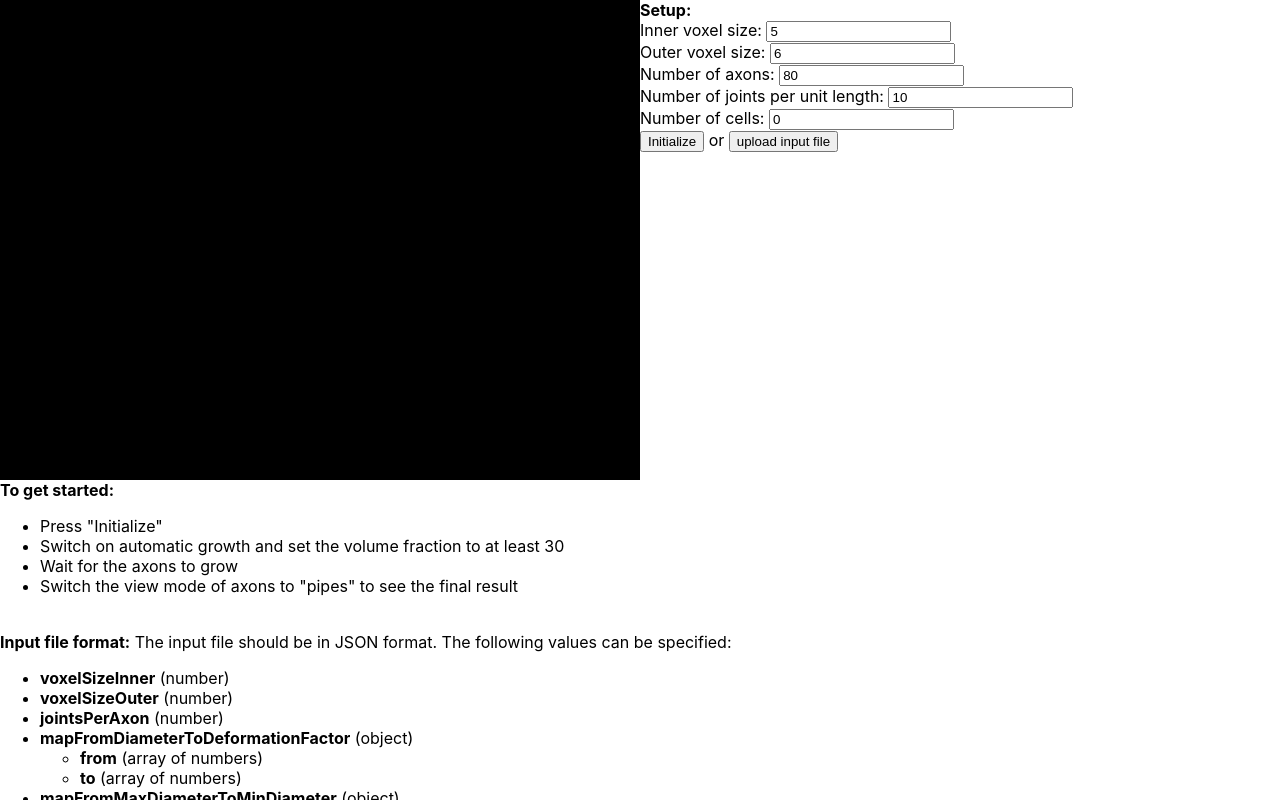
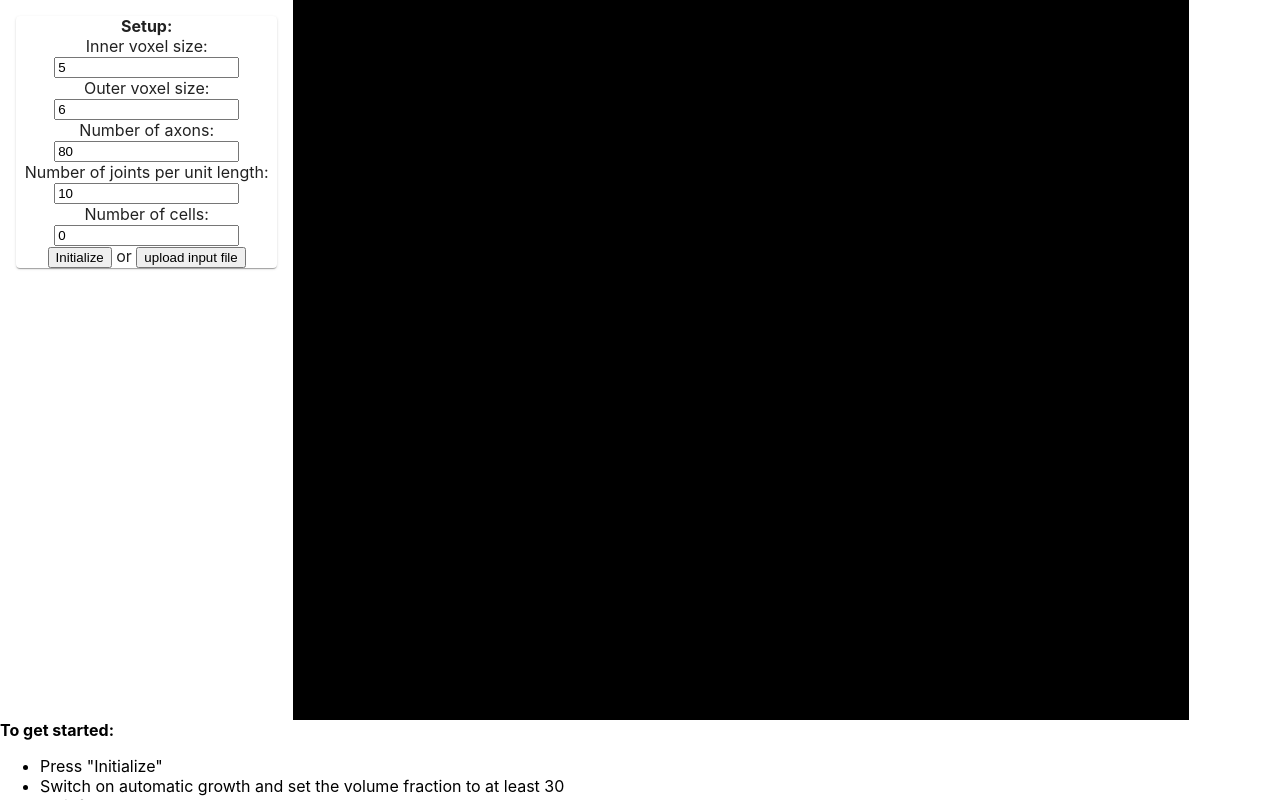
Before and after one commit to MaP-science/WhiteMatterGenerator, a React (Create React App) app: page / in a window 1280 px wide. Shown: the top 800 px of the page. Built offline with nearby package versions, Linux system fonts and the light colour scheme.

Commit message:
material-ui

```diff
--- a/package.json
+++ b/package.json
@@ -4,6 +4,7 @@
     "homepage": "./",
     "private": true,
     "dependencies": {
+        "@material-ui/core": "^4.11.0",
         "@testing-library/jest-dom": "^4.2.4",
         "@testing-library/react": "^9.3.2",
         "@testing-library/user-event": "^7.1.2",
--- a/src/App.js
+++ b/src/App.js
@@ -2,13 +2,21 @@ import React, { useEffect, useRef, useState } from "react";
 import { Vector3, Matrix3, PerspectiveCamera, WebGLRenderer } from "three";
 import { OrbitControls } from "three/examples/jsm/controls/OrbitControls";
 import { PLYExporter } from "three/examples/jsm/exporters/PLYExporter";
+import { Grid, Paper, makeStyles } from "@material-ui/core";
 
 import Synthesizer from "./synthesizer";
 import Mapping from "./mapping";
-
 import InputFormat from "./inputFormat";
 
+const useStyles = makeStyles(theme => ({
+    gridItem: {
+        padding: theme.spacing(2),
+        textAlign: "center"
+    }
+}));
+
 export default props => {
+    const classes = useStyles();
     const mount = useRef();
     const maxOverlap = 0.0001;
     const [controls, setControls] = useState(null);
@@ -39,8 +47,8 @@ export default props => {
 
     useEffect(() => {
         if (!mount.current) return;
-        const width = 640;
-        const height = 480;
+        const width = window.innerWidth * 0.7;
+        const height = window.innerHeight * 0.9;
         // Camera
         const cam = new PerspectiveCamera(75, width / height, 0.1, 1000);
         cam.position.set(5, 5, 5);
@@ -137,25 +145,47 @@ export default props => {
 
     return (
         <>
-            <div style={{ display: "flex", flexDirection: "row" }}>
-                <div ref={mount} style={{ flex: 1 }} />
-                <div style={{ flex: 1 }}>
+            <Grid container xs={11}>
+                <Grid item xs={3}>
+                    <Grid container direction="column">
+                        <Grid item className={classes.gridItem}>
+                            <Paper>
                                 <b>Setup:</b>
                                 <br />
                                 <label>Inner voxel size: </label>
-                    <input type="number" value={voxelSize} onChange={e => setVoxelSize(Number(e.target.value))} />
+                                <input
+                                    type="number"
+                                    value={voxelSize}
+                                    onChange={e => setVoxelSize(Number(e.target.value))}
+                                />
                                 <br />
                                 <label>Outer voxel size: </label>
-                    <input type="number" value={gridSize} onChange={e => setGridSize(Number(e.target.value))} />
+                                <input
+                                    type="number"
+                                    value={gridSize}
+                                    onChange={e => setGridSize(Number(e.target.value))}
+                                />
                                 <br />
                                 <label>Number of axons: </label>
-                    <input type="number" value={axonCount} onChange={e => setAxonCount(Number(e.target.value))} />
+                                <input
+                                    type="number"
+                                    value={axonCount}
+                                    onChange={e => setAxonCount(Number(e.target.value))}
+                                />
                                 <br />
                                 <label>Number of joints per unit length: </label>
-                    <input type="number" value={jointDensity} onChange={e => setJointDensity(Number(e.target.value))} />
+                                <input
+                                    type="number"
+                                    value={jointDensity}
+                                    onChange={e => setJointDensity(Number(e.target.value))}
+                                />
                                 <br />
                                 <label>Number of cells: </label>
-                    <input type="number" value={cellCount} onChange={e => setCellCount(Number(e.target.value))} />
+                                <input
+                                    type="number"
+                                    value={cellCount}
+                                    onChange={e => setCellCount(Number(e.target.value))}
+                                />
                                 <br />
                                 <button
                                     onClick={() => {
@@ -183,8 +213,12 @@ export default props => {
                                     onClick={e => (e.target.value = null)}
                                     onChange={e => setInputFile(e.target.files[0])}
                                 />
+                            </Paper>
+                        </Grid>
                         {synthesizer && (
                             <>
+                                <Grid item className={classes.gridItem}>
+                                    <Paper>
                                         <br />
                                         <b>After setup:</b>
                                         <br />
@@ -203,12 +237,18 @@ export default props => {
                                         />
                                         <br />
                                         <label>Minimum distance between objects: </label>
-                            <input type="number" value={minDist} onChange={e => setMinDist(Number(e.target.value))} />
+                                        <input
+                                            type="number"
+                                            value={minDist}
+                                            onChange={e => setMinDist(Number(e.target.value))}
+                                        />
                                         <br />
                                         <button
                                             onClick={() => {
                                                 if (automaticGrowth) return setAutomaticGrowth(false);
-                                    const target = window.prompt("Specify total volume fraction target in %");
+                                                const target = window.prompt(
+                                                    "Specify total volume fraction target in %"
+                                                );
                                                 if (!target) return;
                                                 setVolumeFractionTarget(target);
                                                 setAutomaticGrowth(true);
@@ -229,7 +269,12 @@ export default props => {
                                             <button
                                                 onClick={() =>
                                                     setUpdateState({
-                                            ...synthesizer.update(growSpeed, contractSpeed, minDist, maxOverlap)
+                                                        ...synthesizer.update(
+                                                            growSpeed,
+                                                            contractSpeed,
+                                                            minDist,
+                                                            maxOverlap
+                                                        )
                                                     })
                                                 }>
                                                 Perform 1 grow step
@@ -240,15 +285,24 @@ export default props => {
                                             <li>Axons: {100 * (volumeFraction || ["", ""])[0]}%</li>
                                             <li>Cells: {100 * (volumeFraction || ["", ""])[1]}%</li>
                                             <li>
-                                    Total: {100 * ((volumeFraction || ["", ""])[0] + (volumeFraction || ["", ""])[1])}%
+                                                Total:{" "}
+                                                {100 *
+                                                    ((volumeFraction || ["", ""])[0] + (volumeFraction || ["", ""])[1])}
+                                                %
                                             </li>
                                         </ul>
                                         <br />
                                         <div>
                                             Status: {updateState.name}
-                                {updateState.progress !== undefined ? `, iteration ${updateState.progress}` : ""}
+                                            {updateState.progress !== undefined
+                                                ? `, iteration ${updateState.progress}`
+                                                : ""}
                                         </div>
                                         <div>Grow steps completed: {growCount}</div>
+                                    </Paper>
+                                </Grid>
+                                <Grid item className={classes.gridItem}>
+                                    <Paper>
                                         <b>Visual</b>
                                         <br />
                                         <label>Voxels: </label>
@@ -307,10 +361,14 @@ export default props => {
                                             }}>
                                             Export
                                         </button>
+                                    </Paper>
+                                </Grid>
                             </>
                         )}
-                </div>
-            </div>
+                    </Grid>
+                </Grid>
+                <Grid item xs={6} ref={mount} />
+            </Grid>
             <b>To get started:</b>
             <ul>
                 <li>Press "Initialize"</li>
```
Also changed, not shown: 1 other file (tests, documents, lock files or other folders). Lines whose indentation alone changed are shown as unchanged.
